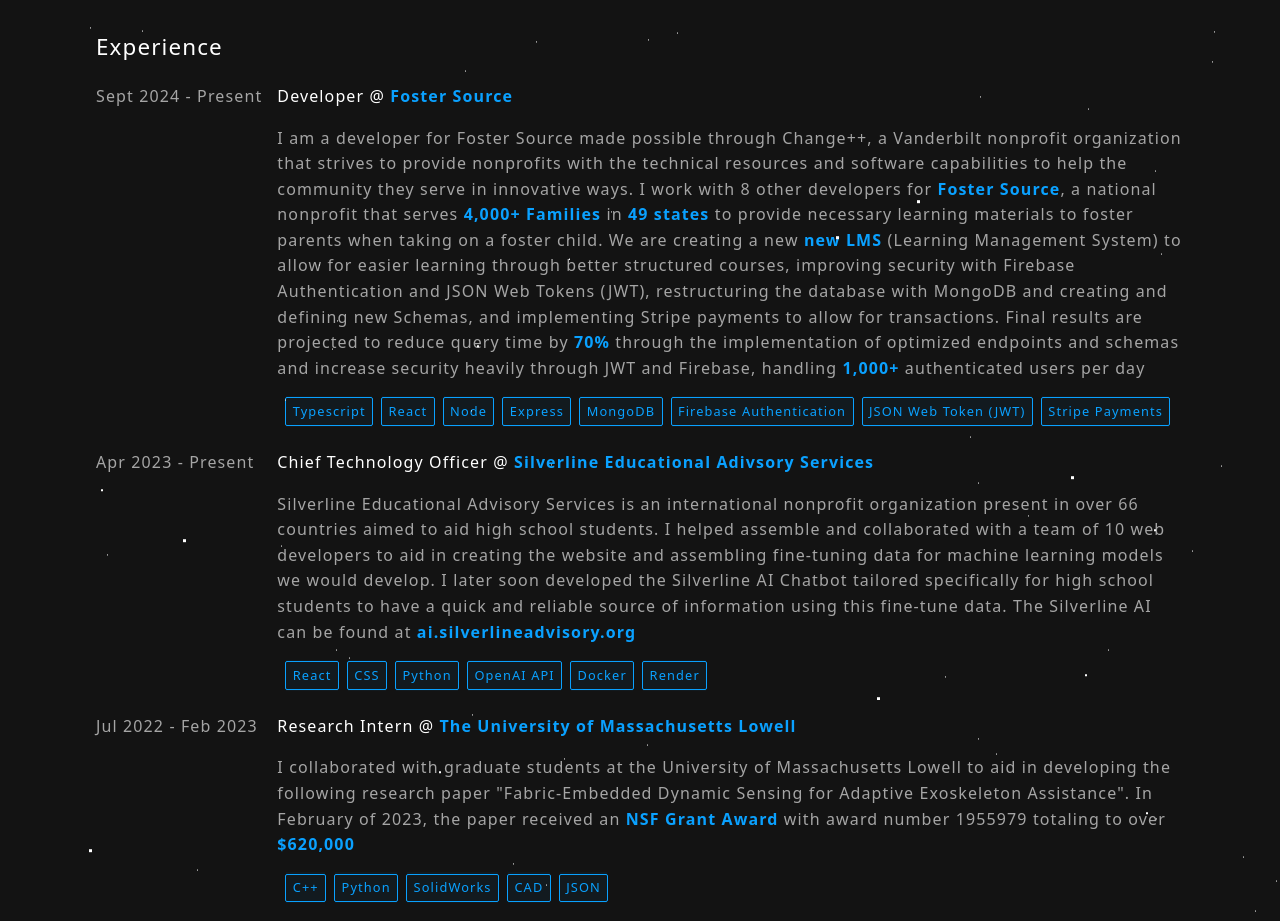
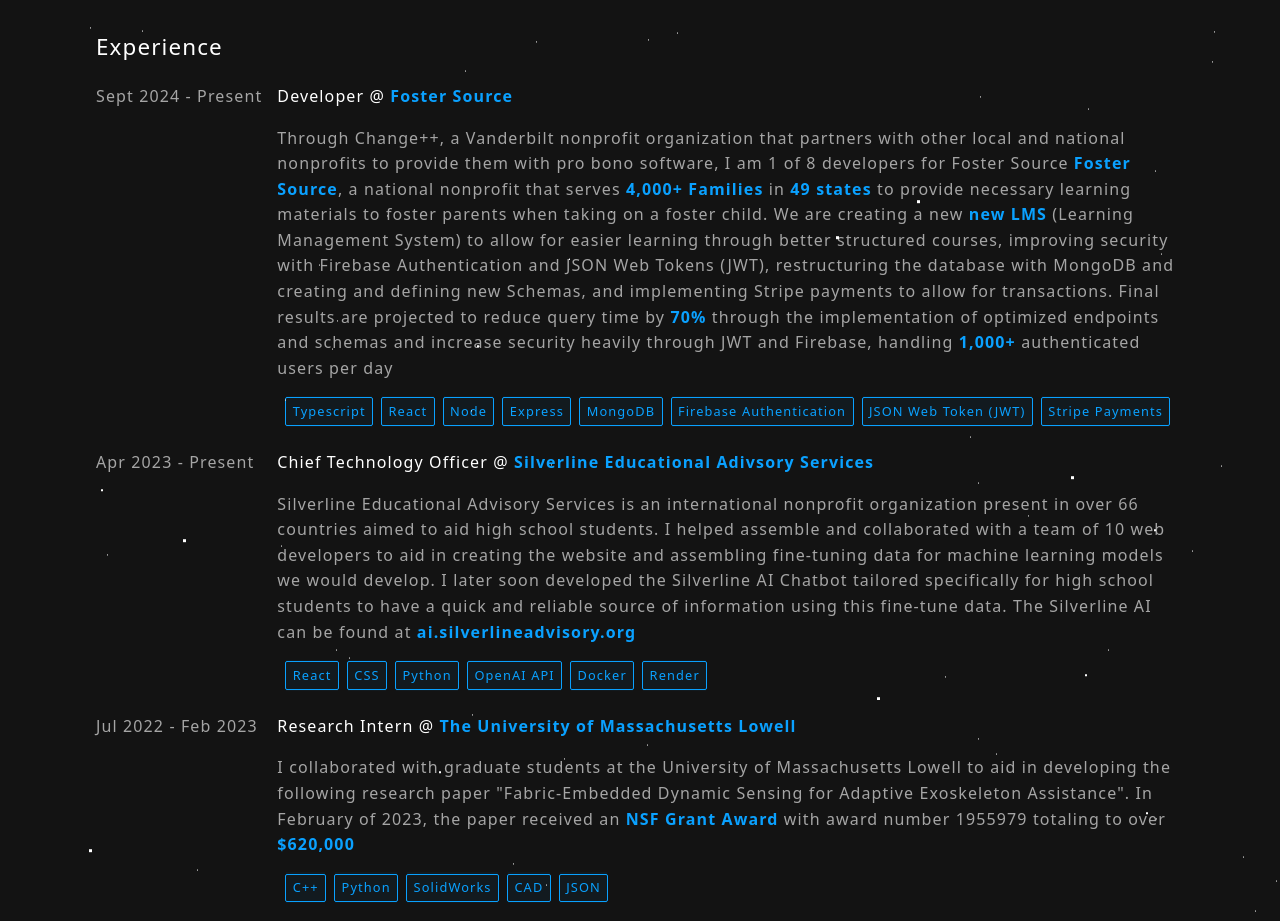
Before and after one commit to ashrit-ram-anala/Portfolio, a React (Vite) app in the folder client/: page / in a window 1280 px wide. Shown: the part 1980-2901 px from the top of the page. Built offline with nearby package versions, Linux system fonts and the light colour scheme.

Commit message:
updated work section

```diff
--- a/client/src/App.jsx
+++ b/client/src/App.jsx
@@ -514,7 +514,7 @@
             </div>
             <p className="summary">
 
-              I am a developer for Foster Source made possible through Change++, a Vanderbilt nonprofit organization that strives to provide nonprofits with the technical resources and software capabilities to help the community they serve in innovative ways. I work with 8 other developers for
+              Through Change++, a Vanderbilt nonprofit organization that partners with other local and national nonprofits to provide them with pro bono software, I am 1 of 8 developers for Foster Source
               <a href="https://fostersource.org/" target="_blank">
                 <span className="bolded-link"> Foster Source</span>
               </a>
```
